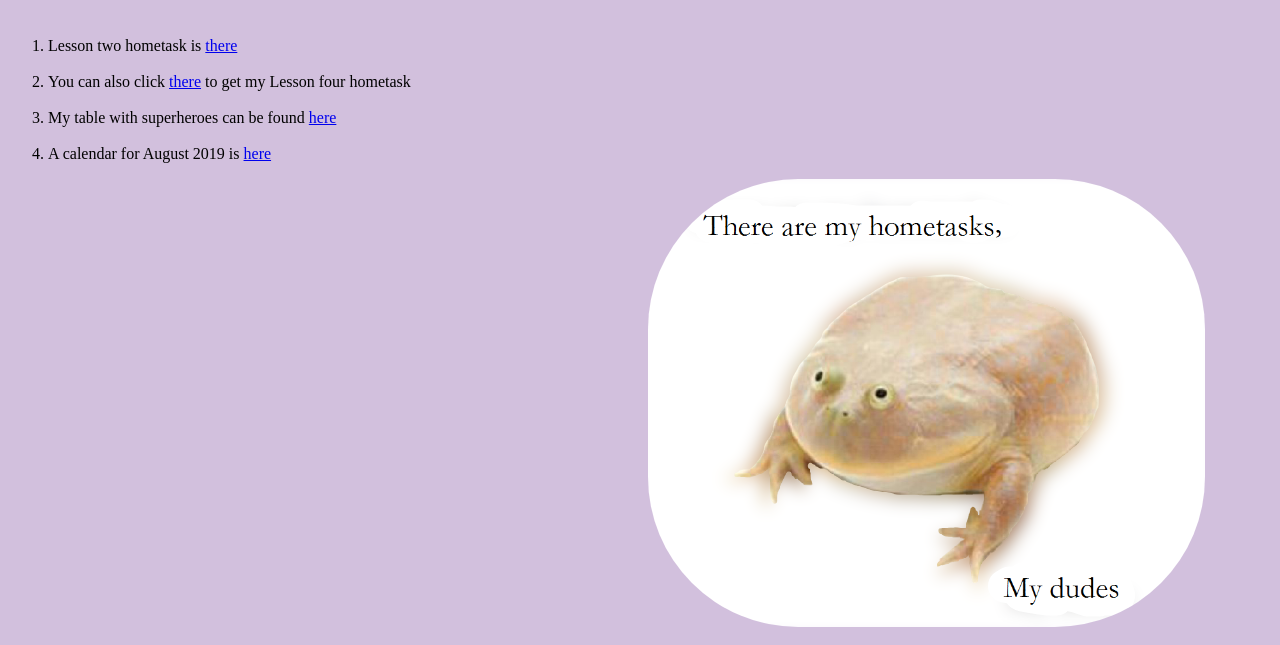
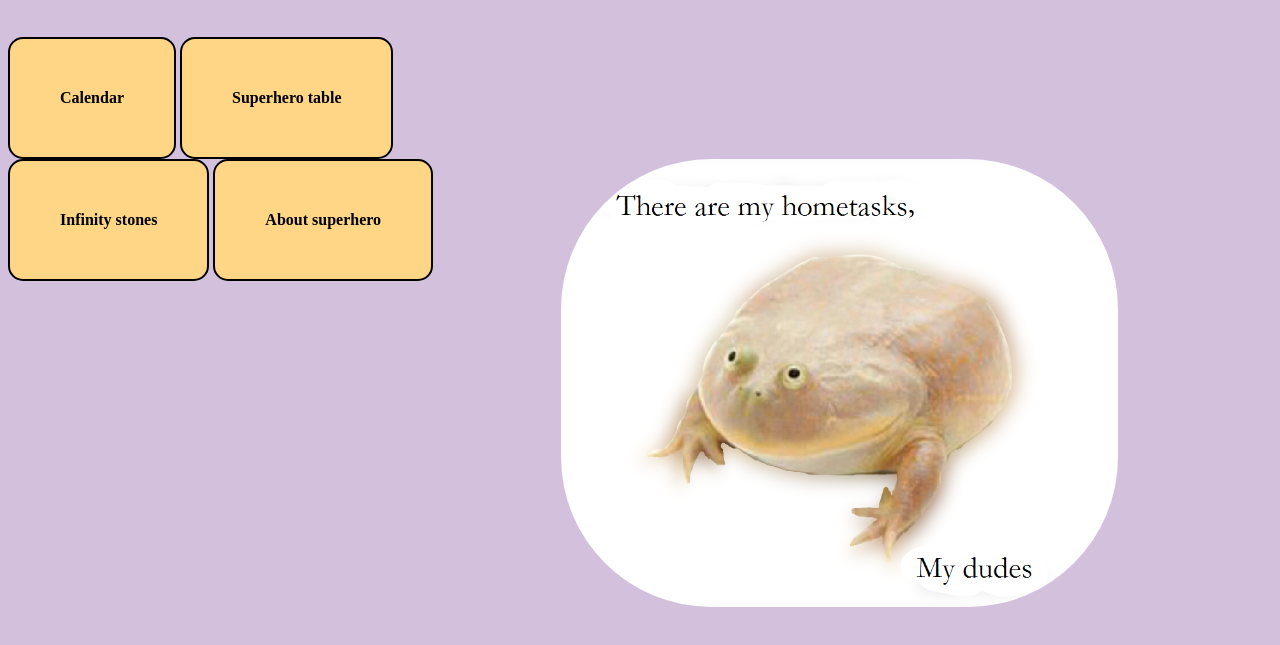
Before and after one commit to fjkvns/Hometasks, a plain HTML site: page hometask/site with hometasks.html in a window 1280 px wide. Shown: the part 155-800 px from the top of the page. Drawn offline with Linux system fonts and the light colour scheme.

Commit message:
Add files via upload

```diff
--- a/hometask/site with hometasks.html
+++ b/hometask/site with hometasks.html
@@ -10,15 +10,11 @@
 <body>
     <p class="heading">My</p>
     <p class="heading" id="beautytext">Hometasks</p>
-    <ol>
-        <div class="list"><li>Lesson two hometask is <a href="lesson2/index.html">there</a></li></div>
-        <br>
-        <div class="list"><li>You can also click <a href="lesson4/index1.html">there</a> to get my Lesson four hometask</li></div>
-        <br>
-        <div class="list"><li>My table with superheroes can be found <a href="superhero_table/index.html">here</a></li></div>
-        <br>
-        <div class="list"><li>A calendar for August 2019 is <a href="calendar/index.html">here</a></li></div>
-    </ol>
+    <a href="calendar/index.html">Calendar</a>
+    <a href="superhero_table/index.html">Superhero table</a>
+    <br>
+    <a href="lesson4/index1.html">Infinity stones</a>
+    <a href="lesson2/index.html">About superhero</a>
     <img src="wednesday.png" alt="" id="image">
 </body>
 </html>
--- a/hometask/styles.css
+++ b/hometask/styles.css
@@ -16,15 +16,23 @@
     position: absolute;
     border-radius: 150px;
     border: -5px solid white;
-    margin-left: 50%;
+    margin-left: 10%;
 }
 
-.list:hover {
-    font-size: larger;
-    border: 2px solid white;
-    border-radius: 20px;
-    width: 300px;
-    padding: 6px;
-    margin: 5px;
-    transition: .5s;
+a {
+    display: inline-block;
+    border: 2px solid black;
+    border-radius: 15px ;
+    text-align: center;
+    padding: 50px;
+    text-decoration:none;
+    background-color: #ffd685;
+    font-weight: bold;
+    color: black;
 }
+
+a:hover {
+    background-color: #cc8700;
+    color: white;
+    transition: .4s;
+}
```
